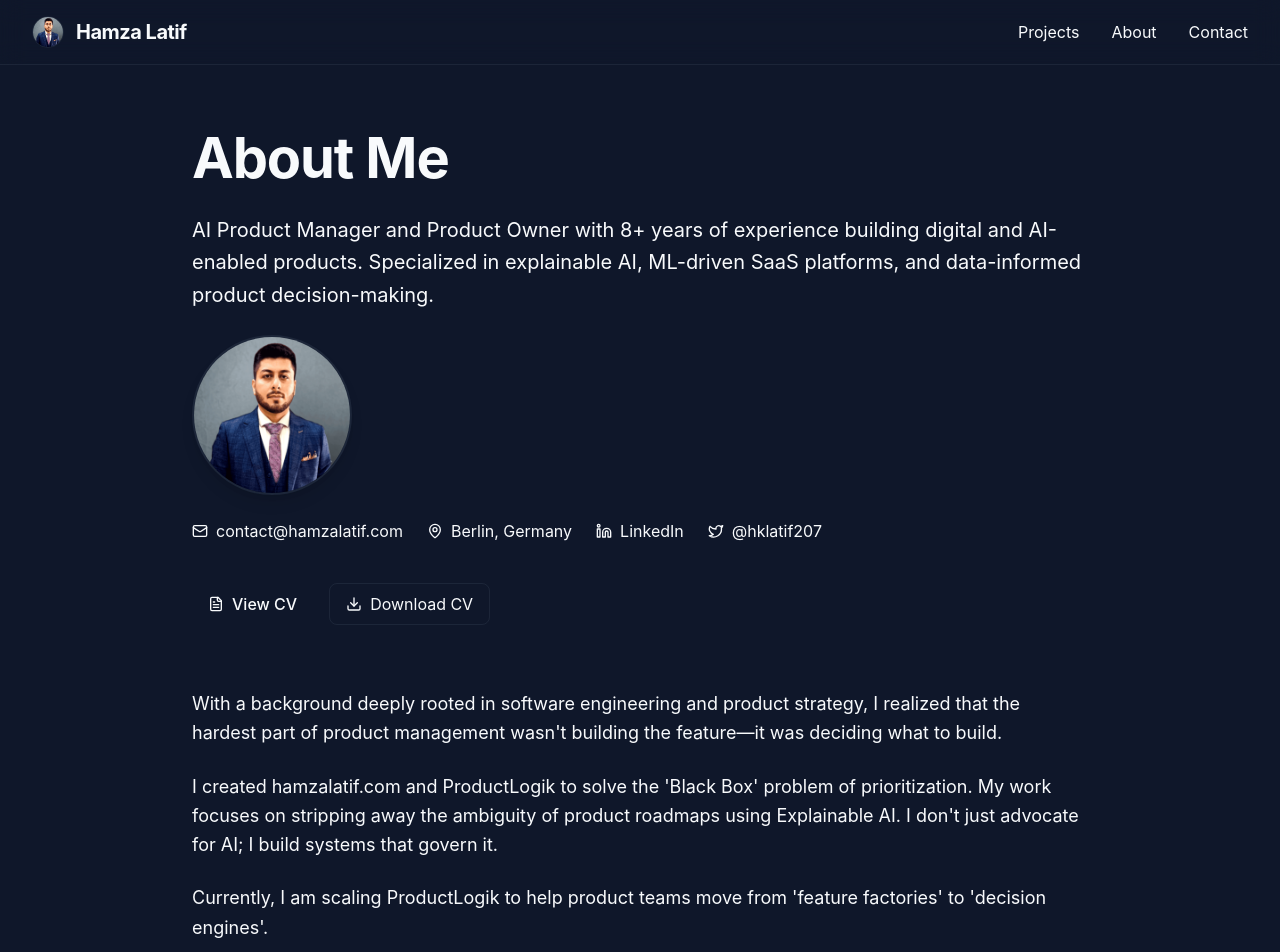
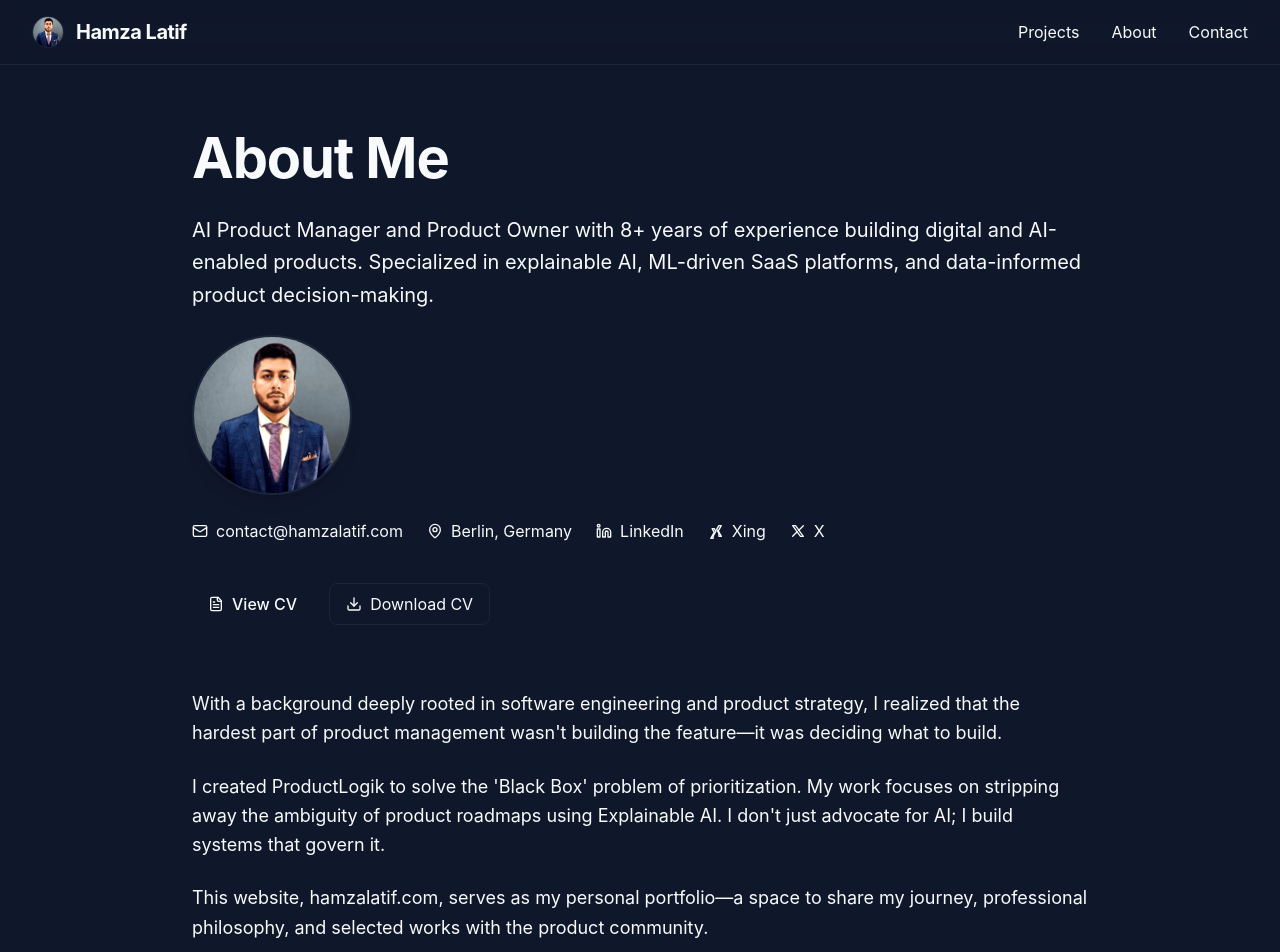
Before and after one commit to hamzi207/hamzalatif_portfolio, a React (Vite) app: page /about in a window 1280 px wide. Shown: the top 952 px of the page. Built offline with nearby package versions, Linux system fonts and the light colour scheme.

Commit message:
minor_fixes

```diff
--- a/src/components/FilePreviewModal.tsx
+++ b/src/components/FilePreviewModal.tsx
@@ -69,13 +69,30 @@
                             </div>
                         </div>
 
-                        {/* Content (Iframe for PDF) */}
-                        <div className="flex-1 bg-white/5 w-full h-full relative">
-                            <iframe
-                                src={fileUrl}
-                                className="w-full h-full border-0"
-                                title={title}
-                            />
+                        {/* Content (PDF Viewer) */}
+                        <div className="flex-1 bg-white w-full h-full relative overflow-hidden">
+                            <object
+                                data={fileUrl}
+                                type="application/pdf"
+                                className="w-full h-full"
+                            >
+                                <iframe
+                                    src={fileUrl}
+                                    className="w-full h-full border-0"
+                                    title={title}
+                                >
+                                    <div className="flex flex-col items-center justify-center h-full p-6 text-center space-y-4">
+                                        <p className="text-muted-foreground">This browser doesn't support PDF previews.</p>
+                                        <a
+                                            href={fileUrl}
+                                            download
+                                            className="px-4 py-2 bg-primary text-primary-foreground rounded-lg hover:bg-primary/90 transition-colors"
+                                        >
+                                            Download to View
+                                        </a>
+                                    </div>
+                                </iframe>
+                            </object>
                         </div>
                     </motion.div>
                 </div>
--- a/src/pages/About.tsx
+++ b/src/pages/About.tsx
@@ -1,5 +1,5 @@
 import { motion } from "motion/react";
-import { Briefcase, GraduationCap, Award, FileText, Download, Code2, Globe, Mail, Linkedin, Twitter, MapPin } from "lucide-react";
+import { Briefcase, GraduationCap, Award, FileText, Download, Code2, Globe, Mail, Linkedin, MapPin } from "lucide-react";
 import { useState } from "react";
 import { FilePreviewModal } from "../components/FilePreviewModal";
 import { SEO } from "../components/SEO";
@@ -61,9 +61,35 @@
                   <Linkedin className="w-4 h-4 mr-2" />
                   LinkedIn
                 </a>
+                <a href="https://www.xing.com/profile/MuhammadHamza_Latif" target="_blank" rel="noopener noreferrer" className="flex items-center hover:text-primary transition-colors">
+                  <svg
+                    viewBox="0 0 24 24"
+                    fill="none"
+                    stroke="currentColor"
+                    strokeWidth="2"
+                    strokeLinecap="round"
+                    strokeLinejoin="round"
+                    className="w-4 h-4 mr-2"
+                  >
+                    <path d="M16.35 15.5l-3.35-5.9 3.25-5.6h3.65l-4.5 7.8 4.6 8.2h-3.65z" />
+                    <path d="M7.75 19.5l4-7-2.3-4h-3.3l3.2 5.6-5.1 8.9h3.5z" />
+                  </svg>
+                  Xing
+                </a>
                 <a href="https://x.com/hklatif207" target="_blank" rel="noopener noreferrer" className="flex items-center hover:text-primary transition-colors">
-                  <Twitter className="w-4 h-4 mr-2" />
-                  @hklatif207
+                  <svg
+                    viewBox="0 0 24 24"
+                    fill="none"
+                    stroke="currentColor"
+                    strokeWidth="2"
+                    strokeLinecap="round"
+                    strokeLinejoin="round"
+                    className="w-4 h-4 mr-2"
+                  >
+                    <path d="M4 4l11.733 16h4.267l-11.733 -16z" />
+                    <path d="M4 20l6.768 -6.768m2.46 -2.46l6.772 -6.772" />
+                  </svg>
+                  X
                 </a>
               </div>
 
@@ -95,9 +121,10 @@
                 part of product management wasn't building the feature—it was deciding what to build.
               </p>
               <p>
-                I created hamzalatif.com and ProductLogik to solve the 'Black Box' problem of prioritization.
-                My work focuses on stripping away the ambiguity of product roadmaps using Explainable AI.
-                I don't just advocate for AI; I build systems that govern it.
+                I created ProductLogik to solve the 'Black Box' problem of prioritization. My work focuses on stripping away the ambiguity of product roadmaps using Explainable AI. I don't just advocate for AI; I build systems that govern it.
+              </p>
+              <p>
+                This website, hamzalatif.com, serves as my personal portfolio—a space to share my journey, professional philosophy, and selected works with the product community.
               </p>
               <p>
                 Currently, I am scaling ProductLogik to help product teams move from 'feature factories' to 'decision engines'.
```
Also changed, not shown: vercel.json.
